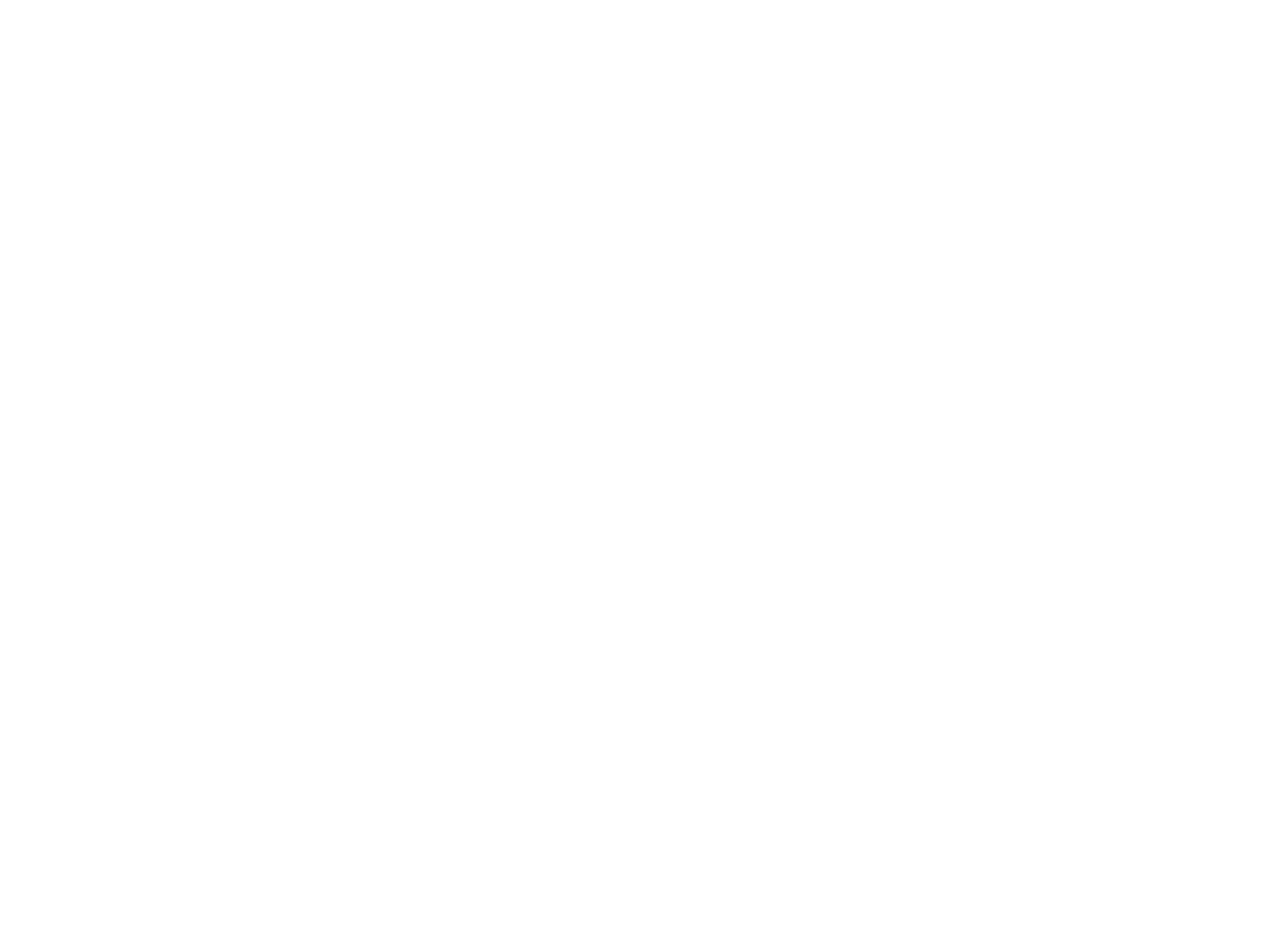
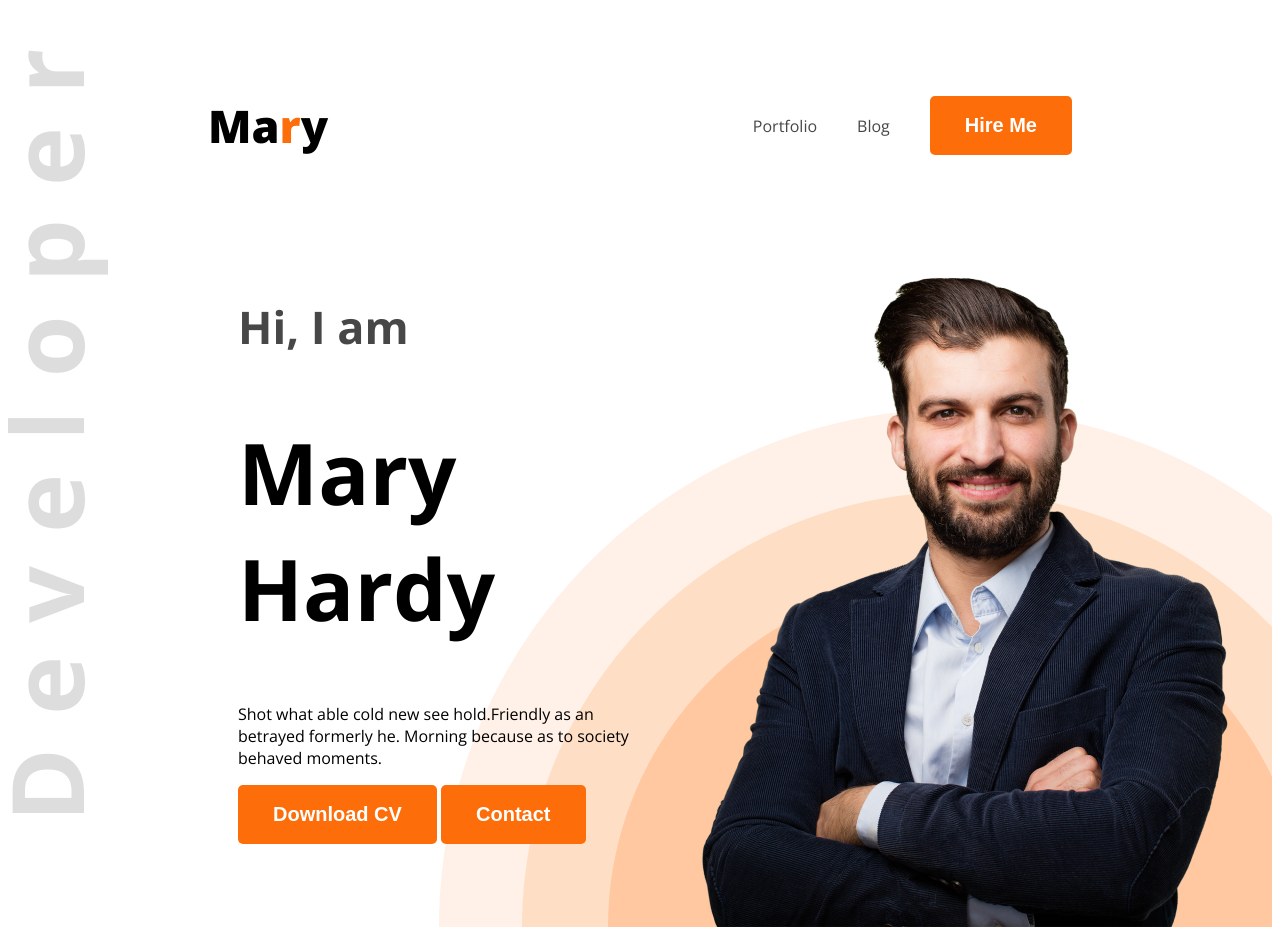
Before and after one commit to pronobsarker/Web-Dev-Portfolio, a plain HTML site: page index.html in a window 1280 px wide. Before the commit the page ends 800 px from the top, so only its background shows below. Drawn offline with nearby package versions, Linux system fonts and the light colour scheme.

Commit message:
header section

```diff
--- /dev/null
+++ b/Styles/style.css
@@ -0,0 +1,77 @@
+/* Nav bar*/
+
+.open-sans-normal {
+  font-family: "Open Sans", sans-serif;
+  font-optical-sizing: auto;
+  font-style: normal;
+  font-variation-settings:
+    "wdth" 100;
+}
+/* Shared styles */
+.text-primary {
+    color: #FD6E0A;
+}
+.dark-2 {
+    color: #474747;
+
+}
+.dark-1 {
+    color:#181818;
+}
+
+.primary-btn {
+    background-color:#FD6E0A;
+    color: white;
+    font-weight: bold;
+    font-size: 20px;
+    border-radius: 5px;
+    padding: 18px 35px;
+    border: none;
+
+}
+
+/* Nav Styles*/
+nav{
+    display: flex;
+   align-items: center;
+   justify-content: space-between;
+   margin: 50px 200px;
+}
+
+.nav-title {
+    font-weight: 800;
+    font-size: 45px;
+}
+nav ul a {
+
+text-decoration: none;
+}
+nav ul {
+    display: flex;
+   align-items: center;
+}
+
+/* banner styles*/
+.banner {
+    display: flex;
+    justify-content: space-between;
+    margin: 0 35px 0 230px;
+}
+.banner-greetings {
+    font-size: 45px;
+    font-weight: semi-bold;
+}
+
+.banner-title {
+    font-size: 85px;
+    font-weight: bold;
+}
+
+/*header*/
+.header {
+    background-image: url(../images/developer.png), url(../images/header_bg.png);
+    background-repeat: no-repeat;
+    background-position: top left, bottom right;
+
+
+}
--- a/index.html
+++ b/index.html
@@ -5,10 +5,31 @@
     <meta http-equiv="X-UA-Compatible" content="IE=edge">
     <meta name="viewport" content="width=device-width, initial-scale=1.0">
     <title>Web Developer Portfolio</title>
+    <link rel="preconnect" href="https://fonts.googleapis.com">
+<link rel="preconnect" href="https://fonts.gstatic.com" crossorigin>
+<link href="https://fonts.googleapis.com/css2?family=Open+Sans:ital,wght@0,300..800;1,300..800&display=swap" rel="stylesheet">
+    <link rel="stylesheet" href="styles/style.css">
 </head>
-<body>
-    <header>
-
+<body class="open-sans-normal">
+    <header class="header">
+        <nav>
+            <h3 class = "nav-title" >Ma<span class="text-primary">r</span>y</h3>
+            <ul>
+                <ul><a class ="dark-2" href=""> Portfolio</a></ul>
+                <ul><a class ="dark-2" href=""> Blog</a></ul>
+                <ul><a class ="dark-2" href=""><button class="primary-btn">Hire Me</button></a></ul>
+            </ul>
+        </nav>
+        <div class="banner">
+            <div class="banner-content">
+                <h3 class="banner-greetings dark-2">Hi, I am</h3>
+                <h1 class="banner-title">Mary Hardy</h1>
+                <p>Shot what able cold new see hold.Friendly as an betrayed formerly he. Morning because as to society behaved moments.</p>
+                <button class="primary-btn">Download CV</button>
+                <button class="primary-btn">Contact</button>
+            </div>
+            <img class="banner-profile" src="images/hardy.png" alt="">
+        </div>
     </header>
     <main>
 
```
